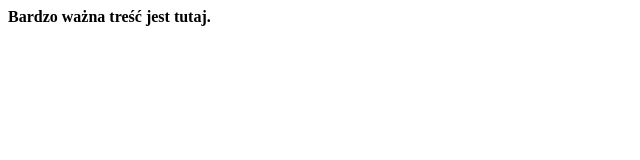
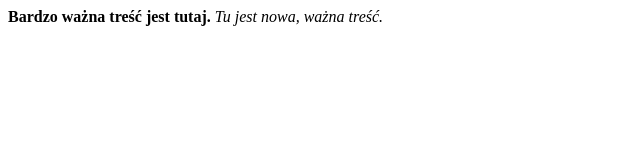
Before and after one commit to zuza-github/first, a plain HTML site: page index.html in a window 1280 px wide. Shown: the whole page, without its empty margins (0-640 px from the left). Drawn offline with Linux system fonts and the light colour scheme.

Commit message:
New italic text added

```diff
--- a/index.html
+++ b/index.html
@@ -4,5 +4,6 @@
 </head>
 <body>
 <b> Bardzo ważna treść jest tutaj. </b>
+<i> Tu jest nowa, ważna treść. </i>
 </body>
 </html>
```
